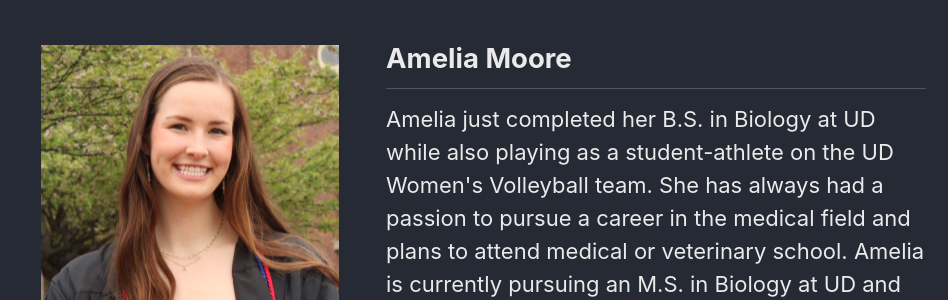
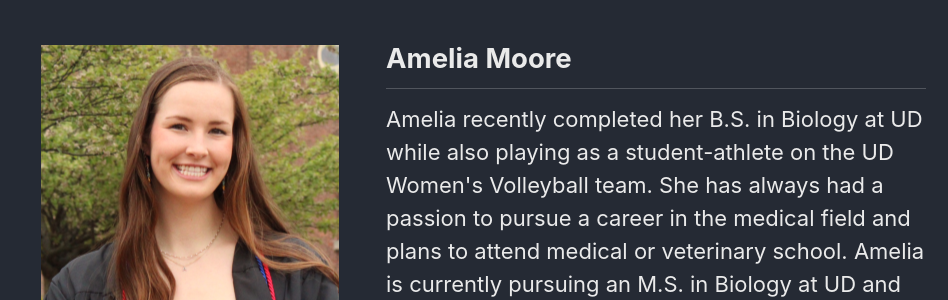
Before and after one commit to Sathyanesan-Lab/Sathyanesan-Lab.github.io, a Jekyll site: the page built from People/index.md, in a window 1280 px wide. Shown: the part 922-1222 px from the top of the page, without its empty margins (332-1280 px from the left). Built offline with Jekyll 4.4.1, drawn with Linux system fonts in a browser that asks for light colours; cached includes are drawn as plain includes; some of the changed text lies outside the part shown.

Commit message:
minor edit student

```diff
--- a/People/index.md
+++ b/People/index.md
@@ -24,7 +24,7 @@
     </div>
     <div class="splash-block">
       <h2>Amelia Moore</h2>
-      <p>Amelia just completed her B.S. in Biology at UD while also playing as a student-athlete on the UD Women's Volleyball team. She has always had a passion to pursue a career in the medical field and plans to attend medical or veterinary school. Amelia is currently pursuing an M.S. in Biology at UD and looks forward to exploring and making research discoveries in neuroscience, particularly to help patients affected by Down syndrome.</p>
+      <p>Amelia recently completed her B.S. in Biology at UD while also playing as a student-athlete on the UD Women's Volleyball team. She has always had a passion to pursue a career in the medical field and plans to attend medical or veterinary school. Amelia is currently pursuing an M.S. in Biology at UD and looks forward to exploring and making research discoveries in neuroscience, particularly to help patients affected by Down syndrome.</p>
     </div>
   </div>
 </section>
```
